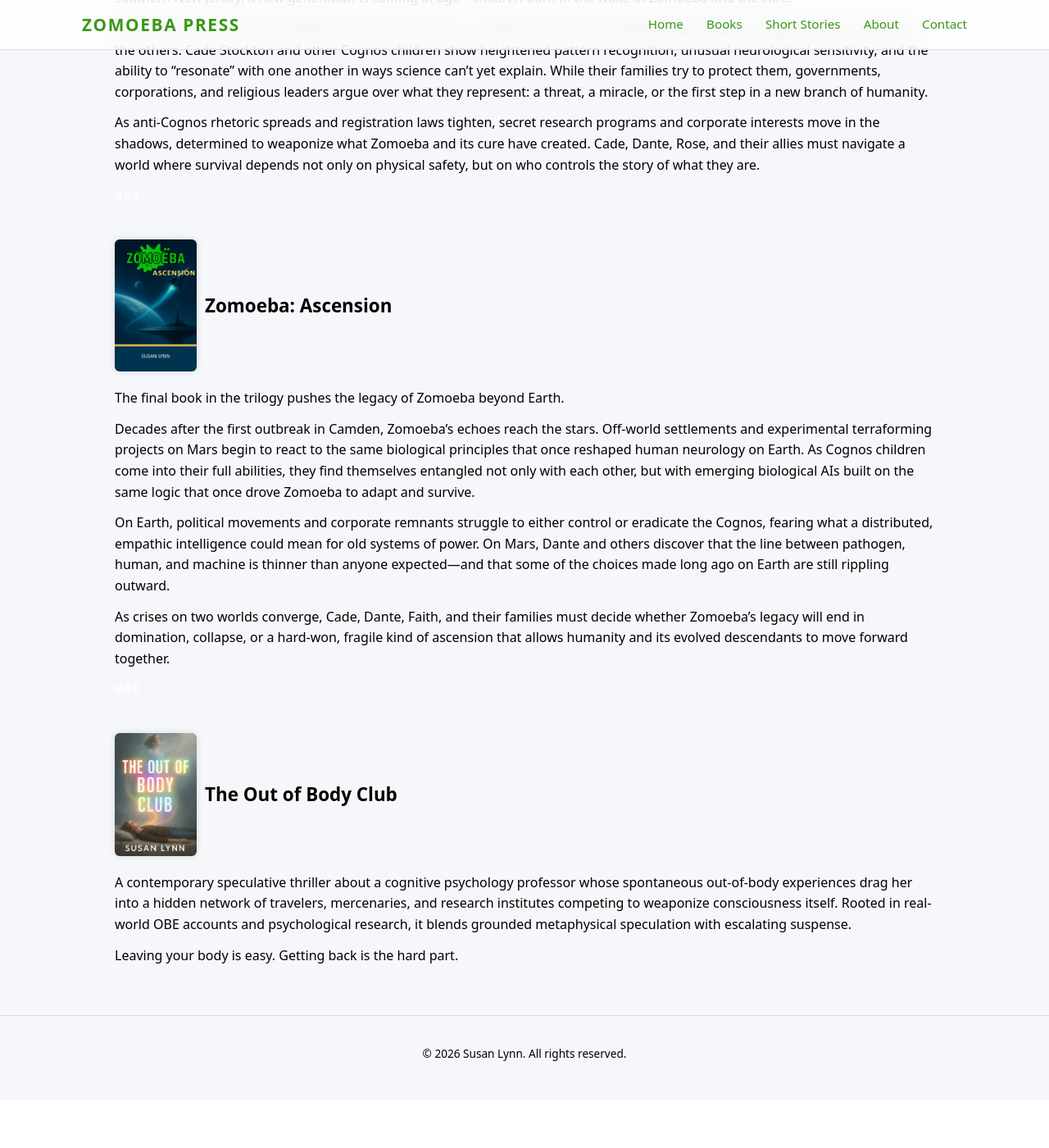
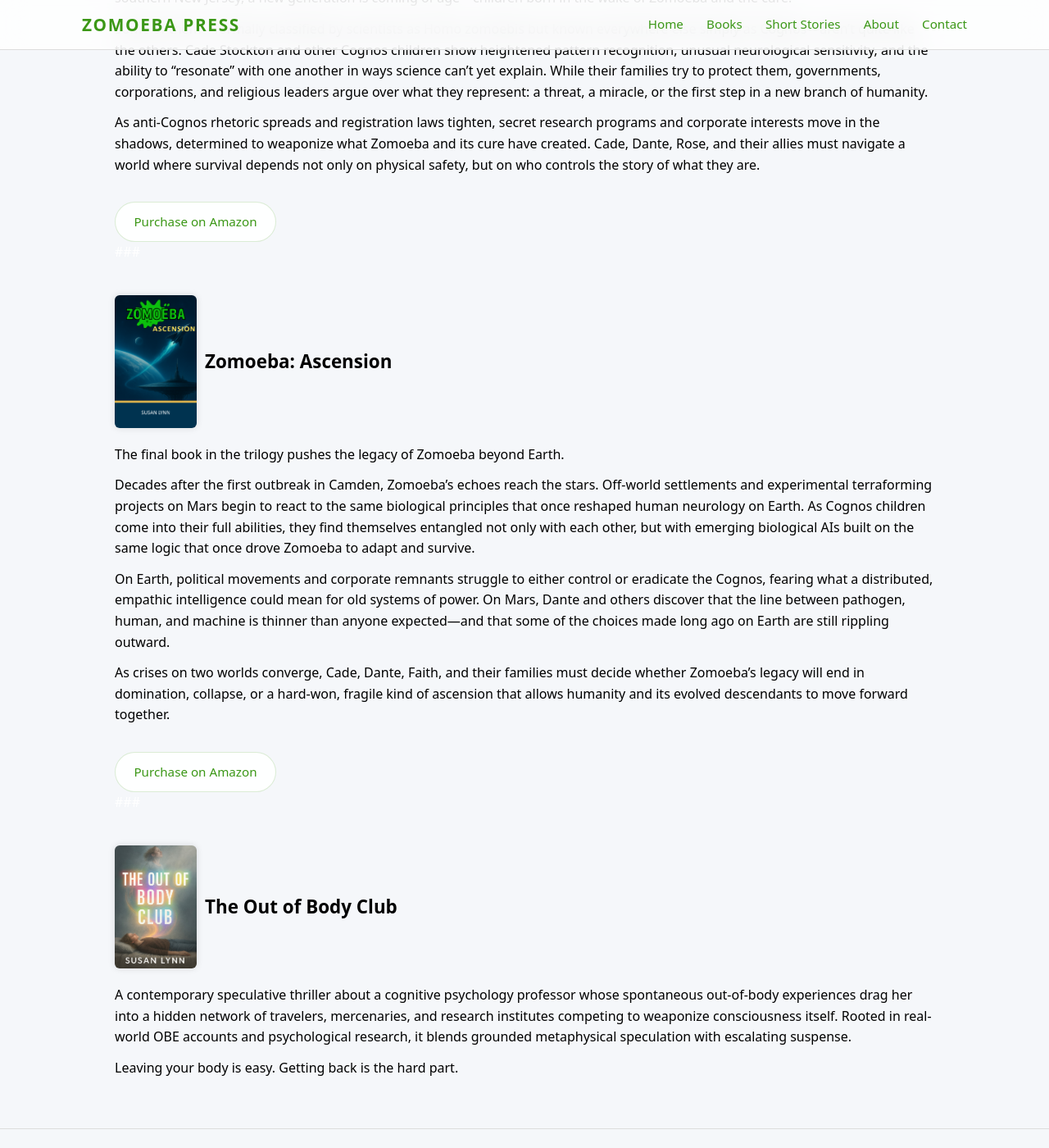
Before and after one commit to susanlynn-books/zomoeba, a Jekyll site: the page built from books.md, in a window 1280 px wide and 1400 px high, scrolled down 1001 px. Shown: the whole window at 82% size. Built offline with Jekyll 4.4.1, drawn with Linux system fonts in a browser that asks for light colours; before the commit the page ends 2343 px from its top, so only the background shows below that.

Commit message:
Update books.md

```diff
--- a/books.md
+++ b/books.md
@@ -30,9 +30,7 @@ stopped.</P>
 
 <div class="hero-actions">
         <a href="{{ "https://a.co/d/0dBHuXid" }}" class="btn ghost">Purchase on Amazon</a>
-  </div>
-
-
+</div>
 
 <span class="hide-hash">###</span> <div class="book-header">
 <img src="/assets/images/evolution-cover.png" alt="Zomoeba: Evolution Cover" class="book-cover">
@@ -51,7 +49,9 @@ in the shadows, determined to weaponize what Zomoeba and its cure have created.
 must navigate a world where survival depends not only on physical safety, but on who controls the story of what they
 are.</P>
 
-
+<div class="hero-actions">
+        <a href="{{ "https://a.co/d/05mszsY8" }}" class="btn ghost">Purchase on Amazon</a>
+</div>
 
 <span class="hide-hash">###</span> <div class="book-header">
 <img src="/assets/images/ascension-cover.png" alt="Zomoeba: Ascension Cover" class="book-cover">
@@ -74,7 +74,9 @@ on Earth are still rippling outward.</P>
 end in domination, collapse, or a hard-won, fragile kind of ascension that allows humanity and its evolved
 descendants to move forward together.</P>
 
-
+<div class="hero-actions">
+        <a href="{{ "https://a.co/d/0fnJzg6W" }}" class="btn ghost">Purchase on Amazon</a>
+</div>
 
 
 <span class="hide-hash">###</span> <div class="book-header">
```
